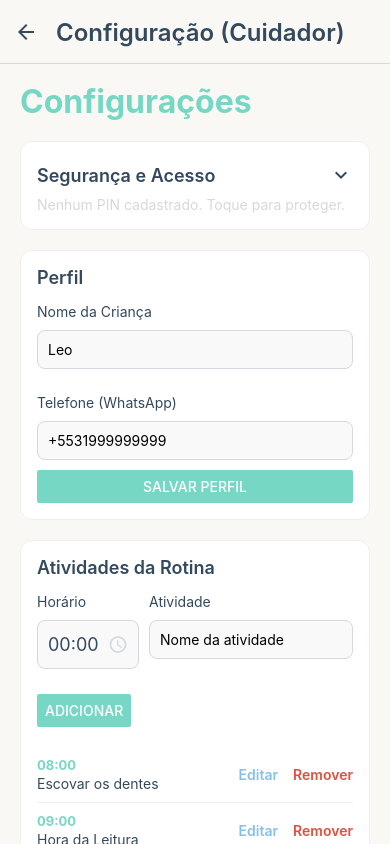
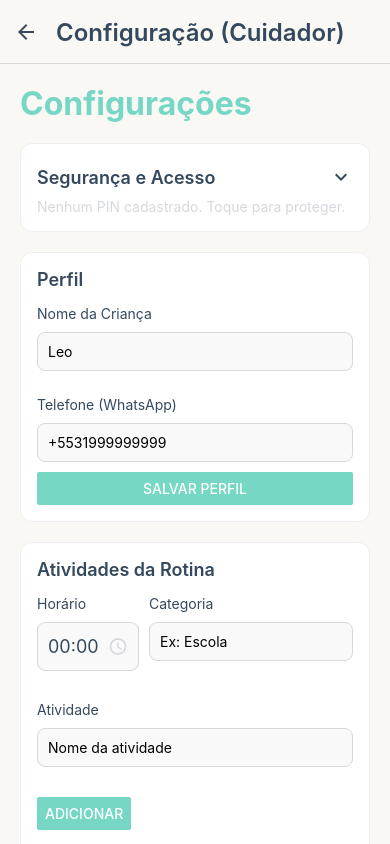
Before and after one commit to Kevthiago/Projeto-Aurora, a React Native app: screen /Config in a window 390 px wide. Built offline with nearby package versions, Linux system fonts and the light colour scheme.

Commit message:
atualizações da rotina

```diff
--- a/src/screens/ConfigScreen.tsx
+++ b/src/screens/ConfigScreen.tsx
@@ -1,4 +1,3 @@
-// src/screens/ConfigScreen.tsx
 import React, { useState, useMemo, useEffect } from 'react';
 import {
   View,
@@ -15,6 +14,7 @@ import {
 import { SafeAreaView } from 'react-native-safe-area-context';
 import { MaterialCommunityIcons } from '@expo/vector-icons';
 import DateTimePicker from '@react-native-community/datetimepicker';
+
 import { useAppContext } from '../context/AppContext';
 import { colors } from '../theme/colors';
 import { typography } from '../theme/typography';
@@ -41,19 +41,13 @@ const ConfigScreen: React.FC = () => {
   const [isLocked, setIsLocked] = useState(true);
   const [storedPin, setStoredPin] = useState<string | null>(null);
   const [unlockInput, setUnlockInput] = useState('');
-
-  // Controle para exibir/esconder a área de TROCAR SENHA
   const [showChangePin, setShowChangePin] = useState(false);
 
   useEffect(() => {
     const checkSecurity = async () => {
       const pin = await storageService.loadConfigPin();
       setStoredPin(pin);
-      if (pin) {
-        setIsLocked(true);
-      } else {
-        setIsLocked(false);
-      }
+      setIsLocked(!!pin);
       setIsLoading(false);
     };
     checkSecurity();
@@ -70,7 +64,7 @@ const ConfigScreen: React.FC = () => {
     }
   };
 
-  // --- DADOS DO FORMULÁRIO ---
+  // --- DADOS ---
   const pecsCategories = useMemo(
     () => [
       { id: 'c1', name: 'Sentimentos' },
@@ -88,24 +82,79 @@ const ConfigScreen: React.FC = () => {
   const [newPin, setNewPin] = useState('');
   const [newPinConfirm, setNewPinConfirm] = useState('');
 
-  // --- ROTINA ---
+  // --- ROTINA (ESTADOS ATUALIZADOS) ---
   const [newRoutineTitle, setNewRoutineTitle] = useState('');
-  const [newRoutineTime, setNewRoutineTime] = useState(''); // <--- NOVO
+  const [newRoutineTime, setNewRoutineTime] = useState('');
+  const [newRoutineCategory, setNewRoutineCategory] = useState(''); // <--- NOVO
+
   const [editRoutineId, setEditRoutineId] = useState<string | null>(null);
   const [editRoutineTitle, setEditRoutineTitle] = useState('');
-  const [editRoutineTime, setEditRoutineTime] = useState(''); // <--- NOVO
+  const [editRoutineTime, setEditRoutineTime] = useState('');
+  const [editRoutineCategory, setEditRoutineCategory] = useState(''); // <--- NOVO
 
+  // --- TIME PICKER ---
+  const [showTimePicker, setShowTimePicker] = useState(false);
+  const [pickerDate, setPickerDate] = useState(new Date());
+  const [isEditingTime, setIsEditingTime] = useState(false);
+
+  // PECS
   const [newPecsText, setNewPecsText] = useState('');
   const [editPecsId, setEditPecsId] = useState<string | null>(null);
   const [editPecsText, setEditPecsText] = useState('');
   const [newPecsCategory, setNewPecsCategory] = useState<string>(DEFAULT_CATEGORY);
   const [editPecsCategory, setEditPecsCategory] = useState<string>(DEFAULT_CATEGORY);
 
-  // --- TIME PICKER ---
-  const [showTimePicker, setShowTimePicker] = useState(false);
-  const [pickerDate, setPickerDate] = useState(new Date());
-  const [isEditingTime, setIsEditingTime] = useState(false);
+  // --- AÇÕES ---
+  const handleSavePin = async () => {
+    if (newPin.length !== 6 || newPinConfirm.length !== 6) {
+      alert('O PIN deve ter 6 dígitos.');
+      return;
+    }
+    if (newPin !== newPinConfirm) {
+      alert('Os PINs não conferem.');
+      return;
+    }
+    const ok = await storageService.saveConfigPin(newPin);
+    if (ok) {
+      setStoredPin(newPin);
+      setNewPin('');
+      setNewPinConfirm('');
+      setShowChangePin(false);
+      alert('Novo PIN salvo com sucesso.');
+    } else {
+      alert('Erro ao salvar PIN.');
+    }
+  };
 
+  const handleSaveProfile = () => {
+    if (!name.trim()) {
+      alert('Informe o nome da criança.');
+      return;
+    }
+    updateUser(name.trim(), phone.trim());
+    if (Platform.OS === 'web') alert('Perfil salvo!');
+    else Alert.alert('Sucesso', 'Perfil salvo.');
+  };
+
+  const clearRoutineForm = () => {
+    setNewRoutineTitle('');
+    setNewRoutineTime('');
+    setNewRoutineCategory(''); // <--- LIMPAR
+    setEditRoutineId(null);
+    setEditRoutineTitle('');
+    setEditRoutineTime('');
+    setEditRoutineCategory(''); // <--- LIMPAR
+  };
+
+  const clearPecsForm = () => {
+    setNewPecsText('');
+    setNewPecsCategory(DEFAULT_CATEGORY);
+    setEditPecsId(null);
+    setEditPecsText('');
+    setEditPecsCategory(DEFAULT_CATEGORY);
+  };
+
+  // --- TIME PICKER HELPERS ---
   const stringToDate = (timeString: string) => {
     const d = new Date();
     if (!timeString) return d;
@@ -131,71 +180,22 @@ const ConfigScreen: React.FC = () => {
     }
   };
 
-  // --- AÇÕES ---
-  const handleSavePin = async () => {
-    if (newPin.length !== 6 || newPinConfirm.length !== 6) {
-      alert('O PIN deve ter 6 dígitos.');
-      return;
-    }
-    if (newPin !== newPinConfirm) {
-      alert('Os PINs não conferem.');
-      return;
-    }
-    const ok = await storageService.saveConfigPin(newPin);
-    if (ok) {
-      setStoredPin(newPin);
-      setNewPin('');
-      setNewPinConfirm('');
-      setShowChangePin(false); // Esconde o formulário após salvar
-      alert('Novo PIN salvo com sucesso.');
-    } else {
-      alert('Erro ao salvar PIN.');
-    }
-  };
-
-  const handleSaveProfile = () => {
-    if (!name.trim()) {
-      alert('Informe o nome da criança.');
-      return;
-    }
-    updateUser(name.trim(), phone.trim());
-    if (Platform.OS === 'web') alert('Perfil salvo!');
-    else Alert.alert('Sucesso', 'Perfil salvo.');
-  };
-
-  // ... (Helpers de limpar form mantidos igual)
-  const clearRoutineForm = () => {
-    setNewRoutineTitle('');
-    setNewRoutineTime(''); // <--- NOVO
-    setEditRoutineId(null);
-    setEditRoutineTitle('');
-    setEditRoutineTime(''); // <--- NOVO
-  };
-  const clearPecsForm = () => {
-    setNewPecsText('');
-    setNewPecsCategory(DEFAULT_CATEGORY);
-    setEditPecsId(null);
-    setEditPecsText('');
-    setEditPecsCategory(DEFAULT_CATEGORY);
-  };
-
-  // ... (Handlers de Rotina e PECS mantidos igual, omitindo para brevidade pois funcionam)
   // --- HANDLERS ROTINA ---
   const handleAddRoutine = () => {
     if (!newRoutineTitle.trim()) {
         alert("Digite o nome da atividade");
         return;
     }
-    // Se não digitar hora, usa 08:00 como padrão
     const time = newRoutineTime.trim() || '08:00';
+    const category = newRoutineCategory.trim() || 'Geral'; // <--- DEFAULT
 
     addRoutineItem && addRoutineItem({
       id: Date.now().toString(),
       title: newRoutineTitle.trim(),
-      time: time, // <--- USA O TIME
+      time: time,
       icon: 'calendar',
       completed: false,
-      category: '',
+      category: category, // <--- SALVAR
     });
     clearRoutineForm();
   };
@@ -203,46 +203,74 @@ const ConfigScreen: React.FC = () => {
   const handleEditRoutine = () => {
     if (!editRoutineId) return;
     const time = editRoutineTime.trim() || '08:00';
+    const category = editRoutineCategory.trim() || 'Geral'; // <--- DEFAULT
 
     editRoutineItem && editRoutineItem(editRoutineId, {
         title: editRoutineTitle.trim(),
-        time: time // <--- USA O TIME
+        time: time,
+        category: category, // <--- SALVAR
     });
     clearRoutineForm();
   };
+
   const confirmRemoveRoutine = (id: string) => {
-    if(Platform.OS === 'web') { if(confirm('Remover?')) removeRoutineItem(id); }
-    else Alert.alert('Remover', 'Confirmar?', [{text:'Cancelar'}, {text:'Sim', onPress:()=>removeRoutineItem(id)}]);
+    if (Platform.OS === 'web') {
+      if (confirm('Remover esta atividade?')) removeRoutineItem && removeRoutineItem(id);
+    } else {
+      Alert.alert('Remover', 'Remover esta atividade?', [
+        { text: 'Cancelar', style: 'cancel' },
+        { text: 'Sim', onPress: () => removeRoutineItem && removeRoutineItem(id) },
+      ]);
+    }
   };
+
+  // --- HANDLERS PECS ---
   const handleAddPecs = () => {
-    if(!newPecsText.trim()) return;
-    addPecsButton && addPecsButton({ id: Date.now().toString(), categoryId: newPecsCategory, text: newPecsText.trim(), icon: 'star', audioText: newPecsText.trim(), notifyWhatsApp: true });
+    if (!newPecsText.trim()) return;
+    addPecsButton && addPecsButton({
+      id: Date.now().toString(),
+      categoryId: newPecsCategory,
+      text: newPecsText.trim(),
+      icon: 'star',
+      audioText: newPecsText.trim(),
+      notifyWhatsApp: true,
+    });
     clearPecsForm();
   };
+
   const handleEditPecs = () => {
-    if(!editPecsId) return;
-    editPecsButton && editPecsButton(editPecsId, { text: editPecsText.trim(), categoryId: editPecsCategory });
+    if (!editPecsId) return;
+    editPecsButton && editPecsButton(editPecsId, {
+      text: editPecsText.trim(),
+      categoryId: editPecsCategory,
+    });
     clearPecsForm();
   };
+
   const confirmRemovePecs = (id: string) => {
-    if(Platform.OS === 'web') { if(confirm('Remover?')) removePecsButton(id); }
-    else Alert.alert('Remover', 'Confirmar?', [{text:'Cancelar'}, {text:'Sim', onPress:()=>removePecsButton(id)}]);
+    if (Platform.OS === 'web') {
+      if (confirm('Remover?')) removePecsButton(id);
+    } else {
+      Alert.alert('Remover', 'Confirmar?', [
+        { text: 'Cancelar', style: 'cancel' },
+        { text: 'Sim', onPress: () => removePecsButton(id) },
+      ]);
+    }
   };
 
-
   // --- RENDERS ---
-  // --- ORDERNAR POR HORÁRIO ---
+  // Ordenar por horário
   const sortedRoutine = useMemo(() => {
-    // Cria uma cópia da rotina [...] para não afetar o original
-    // e ordena comparando a string de tempo (a.time vs b.time)
     return [...routine].sort((a, b) => a.time.localeCompare(b.time));
   }, [routine]);
+
   const renderRoutineList = () =>
-    // REFAKTOR: Mudamos de 'routine.map' para 'sortedRoutine.map'
     sortedRoutine.map(item => (
       <View key={item.id} style={styles.listRow}>
         <View style={{flex: 1}}>
             <Text style={styles.itemTime}>{item.time}</Text>
+            {/* Mostra também a categoria na lista de edição */}
+            <Text style={styles.itemMeta}>{item.category || 'Geral'}</Text>
             <Text style={styles.itemText}>{item.title}</Text>
         </View>
 
@@ -251,6 +279,7 @@ const ConfigScreen: React.FC = () => {
             setEditRoutineId(item.id);
             setEditRoutineTitle(item.title);
             setEditRoutineTime(item.time);
+            setEditRoutineCategory(item.category || ''); // <--- CARREGAR
           }}
           style={styles.smallAction}
         >
@@ -262,7 +291,8 @@ const ConfigScreen: React.FC = () => {
       </View>
     ));
 
-  const renderPecsList = () => pecsButtons.map(item => (
+  const renderPecsList = () =>
+    pecsButtons.map(item => (
       <View key={item.id} style={styles.listRow}>
         <Text style={styles.itemText}>{item.text} <Text style={styles.itemMeta}>— {pecsCategories.find(c => c.id === item.categoryId)?.name}</Text></Text>
         <TouchableOpacity onPress={() => { setEditPecsId(item.id); setEditPecsText(item.text); setEditPecsCategory(item.categoryId || DEFAULT_CATEGORY); }} style={styles.smallAction}><Text style={styles.editButton}>Editar</Text></TouchableOpacity>
@@ -270,13 +300,8 @@ const ConfigScreen: React.FC = () => {
       </View>
     ));
 
+  if (isLoading) return <SafeAreaView style={styles.safeCenter}><Text>Carregando...</Text></SafeAreaView>;
 
-  // 1. TELA DE CARREGAMENTO
-  if (isLoading) {
-    return <SafeAreaView style={styles.safeCenter}><Text>Carregando...</Text></SafeAreaView>;
-  }
-
-  // 2. TELA DE BLOQUEIO (LOCK SCREEN)
   if (isLocked) {
     return (
       <SafeAreaView style={styles.safeCenter}>
@@ -284,7 +309,6 @@ const ConfigScreen: React.FC = () => {
           <MaterialCommunityIcons name="shield-lock" size={64} color={colors.primary} />
           <Text style={styles.lockTitle}>Área do Cuidador</Text>
           <Text style={styles.lockSubtitle}>Digite seu PIN para configurar</Text>
-
           <TextInput
             style={styles.lockInput}
             value={unlockInput}
@@ -301,7 +325,6 @@ const ConfigScreen: React.FC = () => {
     );
   }
 
-  // 3. TELA DE CONFIGURAÇÃO (LIBERADA)
   return (
     <SafeAreaView style={styles.safe}>
       <KeyboardAvoidingView
@@ -315,16 +338,12 @@ const ConfigScreen: React.FC = () => {
             <View style={styles.content}>
               <Text style={styles.screenTitle}>Configurações</Text>
 
-              {/* SEÇÃO SEGURANÇA (Colapsável) */}
+              {/* SEÇÃO SEGURANÇA */}
               <View style={styles.cardSection}>
-                <TouchableOpacity
-                    style={styles.sectionHeaderClickable}
-                    onPress={() => setShowChangePin(!showChangePin)}
-                >
+                <TouchableOpacity style={styles.sectionHeaderClickable} onPress={() => setShowChangePin(!showChangePin)}>
                     <Text style={styles.header}>Segurança e Acesso</Text>
                     <MaterialCommunityIcons name={showChangePin ? "chevron-up" : "chevron-down"} size={24} color={colors.text} />
                 </TouchableOpacity>
-
                 {showChangePin ? (
                     <View style={{ marginTop: 10 }}>
                         <Text style={styles.label}>{storedPin ? "Definir novo PIN" : "Criar PIN inicial"}</Text>
@@ -333,9 +352,7 @@ const ConfigScreen: React.FC = () => {
                         <Button title="Salvar Novo PIN" onPress={handleSavePin} color={colors.primary} />
                     </View>
                 ) : (
-                    <Text style={styles.helperText}>
-                        {storedPin ? "PIN cadastrado. Toque para alterar." : "Nenhum PIN cadastrado. Toque para proteger."}
-                    </Text>
+                    <Text style={styles.helperText}>{storedPin ? "PIN cadastrado. Toque para alterar." : "Nenhum PIN cadastrado. Toque para proteger."}</Text>
                 )}
               </View>
 
@@ -349,16 +366,15 @@ const ConfigScreen: React.FC = () => {
                   <Button title="Salvar Perfil" onPress={handleSaveProfile} color={colors.primary} />
               </View>
 
-              {/* SEÇÃO ROTINA (COM HORÁRIO) */}
+              {/* SEÇÃO ROTINA (COM HORÁRIO E CATEGORIA) */}
               <View style={styles.cardSection}>
                   <Text style={styles.header}>Atividades da Rotina</Text>
 
-                  {/* Inputs em linha para Horário e Nome */}
+                  {/* Linha 1: Horário e Categoria */}
                   <View style={styles.rowInputs}>
+                    {/* Time Picker */}
                     <View style={{flex: 1, marginRight: 10}}>
                         <Text style={styles.label}>Horário</Text>
-
-                        {/* --- CORREÇÃO: Botão clicável no lugar do TextInput manual --- */}
                         <TouchableOpacity
                             style={styles.inputClickable}
                             onPress={() => openTimePicker(!!editRoutineId)}
@@ -370,7 +386,20 @@ const ConfigScreen: React.FC = () => {
                         </TouchableOpacity>
                     </View>
 
+                    {/* Category Input */}
                     <View style={{flex: 2}}>
+                        <Text style={styles.label}>Categoria</Text>
+                        <TextInput
+                            style={styles.input}
+                            value={editRoutineId ? editRoutineCategory : newRoutineCategory}
+                            onChangeText={editRoutineId ? setEditRoutineCategory : setNewRoutineCategory}
+                            placeholder="Ex: Escola"
+                        />
+                    </View>
+                  </View>
+
+                  {/* Linha 2: Atividade */}
+                  <View style={{marginBottom: 10}}>
                         <Text style={styles.label}>Atividade</Text>
                         <TextInput
                             style={styles.input}
@@ -379,9 +408,8 @@ const ConfigScreen: React.FC = () => {
                             placeholder="Nome da atividade"
                         />
                   </View>
-                  </View>
 
-                  {/* --- CORREÇÃO: O componente do relógio precisa estar aqui --- */}
+                  {/* Time Picker Component */}
                   {showTimePicker && (
                     <DateTimePicker
                         value={pickerDate}
@@ -413,11 +441,14 @@ const ConfigScreen: React.FC = () => {
                   <TextInput style={styles.input} value={editPecsId ? editPecsText : newPecsText} onChangeText={editPecsId ? setEditPecsText : setNewPecsText} placeholder="Texto falado" />
                   <Text style={styles.label}>Categoria</Text>
                   <View style={styles.categoryContainer}>
-                    {pecsCategories.map(cat => (
-                        <TouchableOpacity key={cat.id} onPress={() => editPecsId ? setEditPecsCategory(cat.id) : setNewPecsCategory(cat.id)} style={[styles.categoryButton, (editPecsId ? editPecsCategory : newPecsCategory) === cat.id && styles.categoryButtonSelected]}>
-                          <Text style={[styles.categoryText, (editPecsId ? editPecsCategory : newPecsCategory) === cat.id && styles.categoryTextSelected]}>{cat.name}</Text>
+                    {pecsCategories.map(cat => {
+                      const isSelected = (editPecsId ? editPecsCategory : newPecsCategory) === cat.id;
+                      return (
+                        <TouchableOpacity key={cat.id} onPress={() => editPecsId ? setEditPecsCategory(cat.id) : setNewPecsCategory(cat.id)} style={[styles.categoryButton, isSelected && styles.categoryButtonSelected]}>
+                          <Text style={[styles.categoryText, isSelected && styles.categoryTextSelected]}>{cat.name}</Text>
                         </TouchableOpacity>
-                    ))}
+                      );
+                    })}
                   </View>
                   <View style={styles.rowButtons}>
                     <View style={styles.buttonWrapper}><Button title={editPecsId ? 'Salvar' : 'Adicionar'} onPress={editPecsId ? handleEditPecs : handleAddPecs} color={colors.primary} /></View>
@@ -426,7 +457,7 @@ const ConfigScreen: React.FC = () => {
                   <View style={styles.sectionList}>{pecsButtons.length ? renderPecsList() : <Text style={styles.placeholder}>Lista vazia</Text>}</View>
               </View>
 
-              <View style={{height: 40}} />
+              <View style={{ height: 40 }} />
             </View>
           }
           keyExtractor={() => 'k'}
@@ -439,73 +470,19 @@ const ConfigScreen: React.FC = () => {
 };
 
 const styles = StyleSheet.create({
-  safe: {
-    flex: 1,
-    backgroundColor: colors.background,
-  },
-  safeCenter: {
-    flex: 1,
-    backgroundColor: colors.background,
-    justifyContent: 'center',
-    alignItems: 'center',
-  },
-  container: {
-    flex: 1,
-  },
-  content: {
-    paddingHorizontal: 20,
-    paddingTop: 18,
-    paddingBottom: 30,
-    width: '100%',
-    maxWidth: 800,
-    alignSelf: 'center',
-  },
-  screenTitle: {
-    ...typography.title,
-    color: colors.primary,
-    marginBottom: 20,
-  },
-  cardSection: {
-    backgroundColor: colors.white,
-    borderRadius: 12,
-    padding: 16,
-    marginBottom: 20,
-    borderWidth: 1,
-    borderColor: '#eee',
-  },
-  sectionHeaderClickable: {
-    flexDirection: 'row',
-    justifyContent: 'space-between',
-    alignItems: 'center',
-    paddingVertical: 5,
-  },
-  header: {
-    ...typography.subtitle,
-    fontSize: 18,
-    color: colors.text,
-  },
-  helperText: {
-    ...typography.caption,
-    color: colors.disabled,
-    marginTop: 4,
-  },
-  label: {
-    ...typography.body,
-    fontSize: 14,
-    color: colors.text,
-    marginTop: 10,
-    marginBottom: 5,
-  },
-  input: {
-    backgroundColor: '#f9f9f9',
-    borderWidth: 1,
-    borderColor: colors.disabled,
-    borderRadius: 8,
-    padding: 10,
-    marginBottom: 10,
-  },
+  safe: { flex: 1, backgroundColor: colors.background },
+  safeCenter: { flex: 1, backgroundColor: colors.background, justifyContent: 'center', alignItems: 'center' },
+  container: { flex: 1 },
+  content: { padding: 20, maxWidth: 800, width: '100%', alignSelf: 'center' },
+  screenTitle: { ...typography.title, color: colors.primary, marginBottom: 20 },
+  cardSection: { backgroundColor: colors.white, borderRadius: 12, padding: 16, marginBottom: 20, borderWidth: 1, borderColor: '#eee' },
+  sectionHeaderClickable: { flexDirection: 'row', justifyContent: 'space-between', alignItems: 'center', paddingVertical: 5 },
+  header: { ...typography.subtitle, fontSize: 18, color: colors.text },
+  helperText: { ...typography.caption, color: colors.disabled, marginTop: 4 },
+  label: { ...typography.body, fontSize: 14, color: colors.text, marginTop: 10, marginBottom: 5 },
 
-  // --- Estilos para o botão que "imita" um input (Time Picker) ---
+  input: { backgroundColor: '#f9f9f9', borderWidth: 1, borderColor: colors.disabled, borderRadius: 8, padding: 10, marginBottom: 10 },
+
   inputClickable: {
     backgroundColor: '#f9f9f9',
     borderWidth: 1,
@@ -515,131 +492,32 @@ const styles = StyleSheet.create({
     marginBottom: 10,
     flexDirection: 'row',
     justifyContent: 'space-between',
-    alignItems: 'center',
+    alignItems: 'center'
   },
-  inputText: {
-    ...typography.body,
-    color: colors.text,
-  },
-  rowInputs: {
-    flexDirection: 'row',
-    marginBottom: 5,
-  },
+  inputText: { ...typography.body, color: colors.text },
 
-  // --- Botões e Ações ---
-  rowButtons: {
-    flexDirection: 'row',
-    alignItems: 'center',
-    marginVertical: 10,
-  },
-  buttonWrapper: {
-    marginRight: 10,
-  },
-  ghostButtonText: {
-    color: colors.danger,
-  },
-
-  // --- Lista ---
-  sectionList: {
-    marginTop: 10,
-  },
-  listRow: {
-    flexDirection: 'row',
-    alignItems: 'center',
-    paddingVertical: 10,
-    borderBottomWidth: 1,
-    borderColor: '#f0f0f0',
-  },
-  itemText: {
-    flex: 1,
-    color: colors.text,
-  },
-  itemMeta: {
-    color: colors.disabled,
-    fontSize: 12,
-  },
-  itemTime: {
-    fontSize: 13,
-    color: colors.primary,
-    fontWeight: 'bold',
-    marginBottom: 2,
-  },
-  smallAction: {
-    marginLeft: 15,
-  },
-  editButton: {
-    color: colors.accent,
-    fontWeight: '600',
-  },
-  removeButton: {
-    color: colors.danger,
-    fontWeight: '600',
-  },
-  placeholder: {
-    color: colors.disabled,
-    fontStyle: 'italic',
-    textAlign: 'center',
-    padding: 10,
-  },
-
-  // --- Categorias ---
-  categoryContainer: {
-    flexDirection: 'row',
-    flexWrap: 'wrap',
-    gap: 8,
-  },
-  categoryButton: {
-    borderWidth: 1,
-    borderColor: colors.disabled,
-    borderRadius: 20,
-    paddingHorizontal: 10,
-    paddingVertical: 5,
-  },
-  categoryButtonSelected: {
-    backgroundColor: colors.primary,
-    borderColor: colors.primary,
-  },
-  categoryText: {
-    color: colors.text,
-    fontSize: 12,
-  },
-  categoryTextSelected: {
-    color: colors.white,
-  },
-
-  // --- Lock Screen ---
-  lockContainer: {
-    width: '90%',
-    maxWidth: 350,
-    backgroundColor: colors.white,
-    padding: 30,
-    borderRadius: 20,
-    alignItems: 'center',
-    shadowOpacity: 0.1,
-    shadowRadius: 10,
-    elevation: 5,
-  },
-  lockTitle: {
-    ...typography.title,
-    fontSize: 22,
-    marginTop: 15,
-    color: colors.text,
-  },
-  lockSubtitle: {
-    color: colors.disabled,
-    marginBottom: 20,
-    textAlign: 'center',
-  },
-  lockInput: {
-    fontSize: 24,
-    letterSpacing: 5,
-    textAlign: 'center',
-    backgroundColor: '#f0f0f0',
-    borderRadius: 10,
-    padding: 10,
-    width: '100%',
-    marginBottom: 20,
-  },
+  rowInputs: { flexDirection: 'row', marginBottom: 5 },
+  rowButtons: { flexDirection: 'row', alignItems: 'center', marginVertical: 10 },
+  buttonWrapper: { marginRight: 10 },
+  ghostButtonText: { color: colors.danger },
+  sectionList: { marginTop: 10 },
+  listRow: { flexDirection: 'row', alignItems: 'center', paddingVertical: 10, borderBottomWidth: 1, borderColor: '#f0f0f0' },
+  itemText: { fontSize: 16, color: colors.text, fontWeight: '500' },
+  itemTime: { fontSize: 13, color: colors.primary, fontWeight: 'bold', marginBottom: 2 },
+  itemMeta: { color: colors.disabled, fontSize: 12 },
+  smallAction: { marginLeft: 15 },
+  editButton: { color: colors.accent, fontWeight: '600' },
+  removeButton: { color: colors.danger, fontWeight: '600' },
+  placeholder: { color: colors.disabled, fontStyle: 'italic', textAlign: 'center', padding: 10 },
+  categoryContainer: { flexDirection: 'row', flexWrap: 'wrap', gap: 8, marginBottom: 10 },
+  categoryButton: { borderWidth: 1, borderColor: colors.disabled, borderRadius: 20, paddingHorizontal: 10, paddingVertical: 5 },
+  categoryButtonSelected: { backgroundColor: colors.primary, borderColor: colors.primary },
+  categoryText: { color: colors.text, fontSize: 12 },
+  categoryTextSelected: { color: colors.white },
+  lockContainer: { width: '90%', maxWidth: 350, backgroundColor: colors.white, padding: 30, borderRadius: 20, alignItems: 'center', shadowOpacity: 0.1, shadowRadius: 10, elevation: 5 },
+  lockTitle: { ...typography.title, fontSize: 22, marginTop: 15, color: colors.text },
+  lockSubtitle: { color: colors.disabled, marginBottom: 20, textAlign: 'center' },
+  lockInput: { fontSize: 24, letterSpacing: 5, textAlign: 'center', backgroundColor: '#f0f0f0', borderRadius: 10, padding: 10, width: '100%', marginBottom: 20 },
 });
 
 export default ConfigScreen;
```
Also changed, not shown: src/screens/MyRoutine.tsx (+16 -19 lines). Lines whose indentation alone changed are shown as unchanged.
